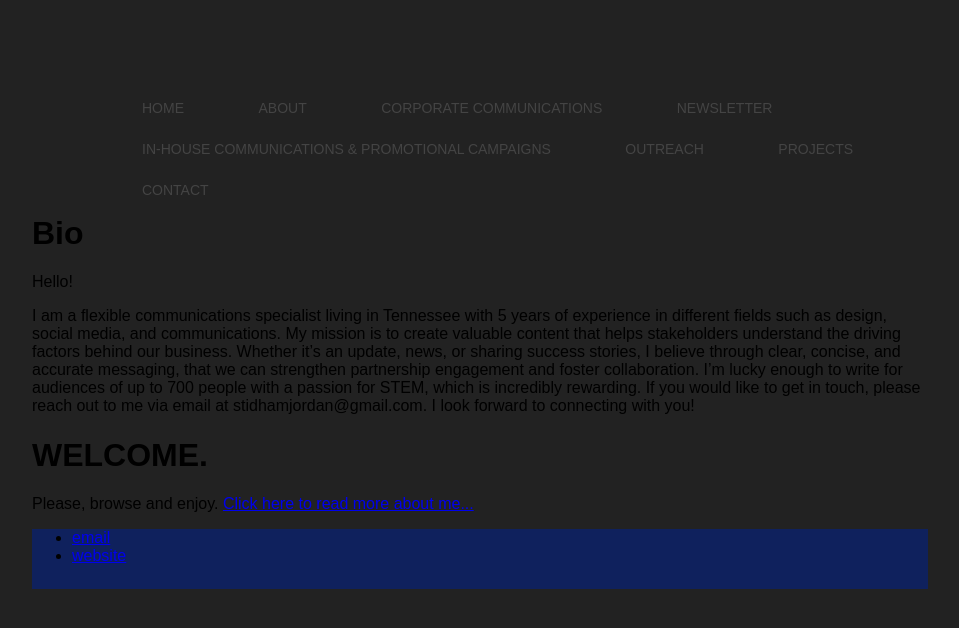
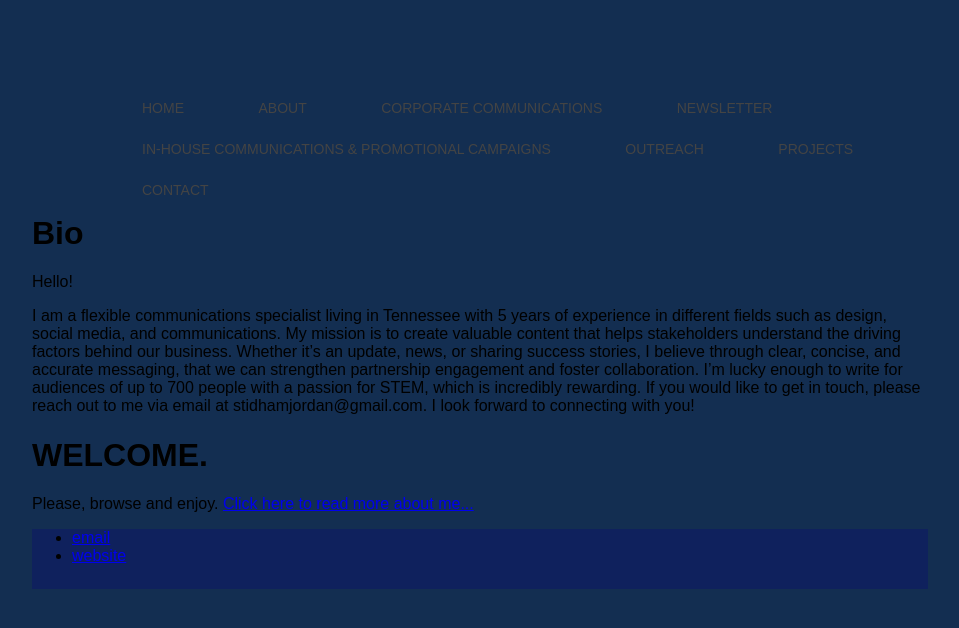
Before and after one commit to jordanstidham/PORTFOLIO, a Jekyll site: the page built from README.md, in a window 1280 px wide. Shown: the top 628 px of the page, without its empty margins (160-1119 px from the left). Built offline with Jekyll 4.4.1, drawn with Linux system fonts in a browser that asks for light colours; our own code applies the rules of GitHub Pages for plain Markdown files.

Commit message:
Update main.css

```diff
--- a/css/main.css
+++ b/css/main.css
@@ -6,7 +6,7 @@ body {
     height: 100%;
     margin: 60px auto;
     width: 70%;
-    background-color: #222;
+    background-color: #132e51;
     font-family: Arial;
     font-weight: 400;
 }
```
